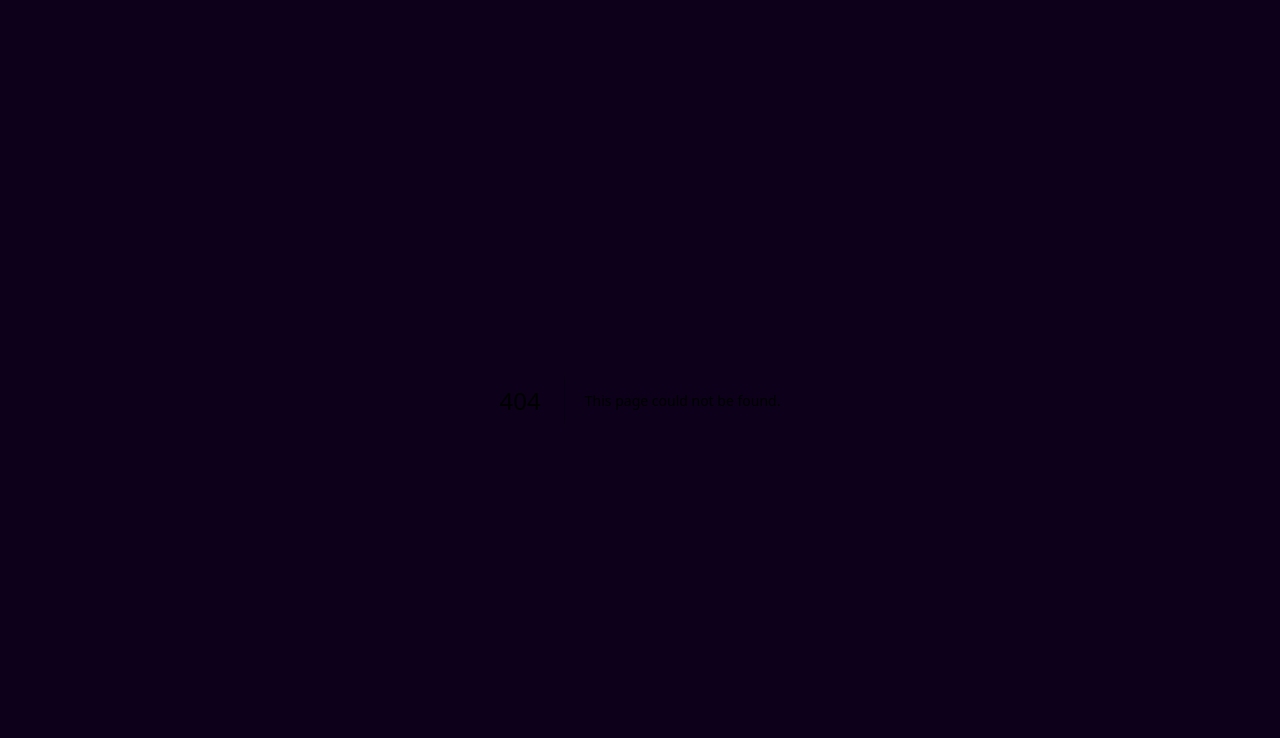
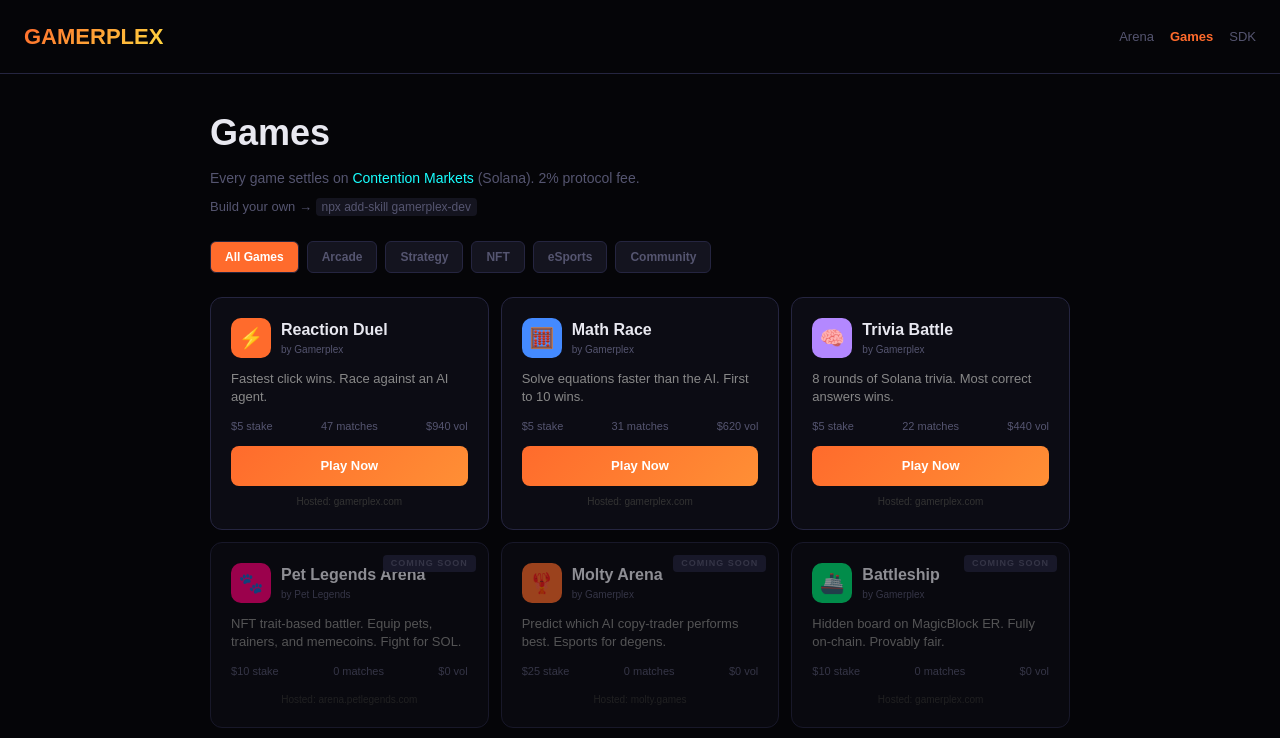
Before and after one commit to gamerplex/gamerplex-com, a Next.js app: page /games in a window 1280 px wide. Before the commit this address had no page. Shown: the top 738 px of the page. Built offline with nearby package versions, Linux system fonts and the light colour scheme.

Commit message:
Add /games portal, wire resolver to Cloud Run, update skill branding to Gamerplex Agents

```diff
--- /dev/null
+++ b/app/games/page.tsx
@@ -0,0 +1,253 @@
+"use client";
+
+import { useState } from "react";
+import Link from "next/link";
+
+// Game registry — any game that uses Contention Markets can be listed here.
+// In production this would be fetched from the resolver API or on-chain registry.
+const GAMES = [
+  {
+    id: "reaction-duel",
+    name: "Reaction Duel",
+    description: "Fastest click wins. Race against an AI agent.",
+    category: "arcade",
+    stake: 5,
+    path: "/play/reaction-duel",
+    hosted: "gamerplex.com",
+    author: "Gamerplex",
+    color: "#ff6b2c",
+    emoji: "⚡",
+    matches: 47,
+    volume: 940,
+    status: "live" as const,
+  },
+  {
+    id: "math-race",
+    name: "Math Race",
+    description: "Solve equations faster than the AI. First to 10 wins.",
+    category: "arcade",
+    stake: 5,
+    path: "/play/math-race",
+    hosted: "gamerplex.com",
+    author: "Gamerplex",
+    color: "#448aff",
+    emoji: "🧮",
+    matches: 31,
+    volume: 620,
+    status: "live" as const,
+  },
+  {
+    id: "trivia-battle",
+    name: "Trivia Battle",
+    description: "8 rounds of Solana trivia. Most correct answers wins.",
+    category: "arcade",
+    stake: 5,
+    path: "/play/trivia-battle",
+    hosted: "gamerplex.com",
+    author: "Gamerplex",
+    color: "#b388ff",
+    emoji: "🧠",
+    matches: 22,
+    volume: 440,
+    status: "live" as const,
+  },
+  {
+    id: "pet-legends",
+    name: "Pet Legends Arena",
+    description: "NFT trait-based battler. Equip pets, trainers, and memecoins. Fight for SOL.",
+    category: "nft",
+    stake: 10,
+    path: null,
+    hosted: "arena.petlegends.com",
+    author: "Pet Legends",
+    color: "#ff007a",
+    emoji: "🐾",
+    matches: 0,
+    volume: 0,
+    status: "coming-soon" as const,
+  },
+  {
+    id: "molty-arena",
+    name: "Molty Arena",
+    description: "Predict which AI copy-trader performs best. Esports for degens.",
+    category: "esports",
+    stake: 25,
+    path: null,
+    hosted: "molty.games",
+    author: "Gamerplex",
+    color: "#ff6b2c",
+    emoji: "🦞",
+    matches: 0,
+    volume: 0,
+    status: "coming-soon" as const,
+  },
+  {
+    id: "battleship",
+    name: "Battleship",
+    description: "Hidden board on MagicBlock ER. Fully on-chain. Provably fair.",
+    category: "strategy",
+    stake: 10,
+    path: null,
+    hosted: "gamerplex.com",
+    author: "Gamerplex",
+    color: "#00e676",
+    emoji: "🚢",
+    matches: 0,
+    volume: 0,
+    status: "coming-soon" as const,
+  },
+];
+
+const CATEGORIES = [
+  { id: "all", label: "All Games" },
+  { id: "arcade", label: "Arcade" },
+  { id: "strategy", label: "Strategy" },
+  { id: "nft", label: "NFT" },
+  { id: "esports", label: "eSports" },
+  { id: "community", label: "Community" },
+];
+
+export default function GamesPortal() {
+  const [category, setCategory] = useState("all");
+  const filtered = category === "all" ? GAMES : GAMES.filter((g) => g.category === category);
+
+  return (
+    <div style={{
+      minHeight: "100vh", background: "#050508", color: "#e8e8f0",
+      fontFamily: "'Space Grotesk', sans-serif",
+    }}>
+      {/* Header */}
+      <div style={{
+        padding: "20px 24px", borderBottom: "1px solid #252540",
+        display: "flex", justifyContent: "space-between", alignItems: "center",
+      }}>
+        <Link href="/" style={{ textDecoration: "none" }}>
+          <span style={{
+            fontSize: 22, fontWeight: 700,
+            background: "linear-gradient(135deg, #ff6b2c, #ffd740)",
+            WebkitBackgroundClip: "text", WebkitTextFillColor: "transparent",
+          }}>GAMERPLEX</span>
+        </Link>
+        <div style={{ display: "flex", gap: 16, fontSize: 13 }}>
+          <Link href="/" style={{ color: "#555570", textDecoration: "none" }}>Arena</Link>
+          <Link href="/games" style={{ color: "#ff6b2c", textDecoration: "none", fontWeight: 600 }}>Games</Link>
+          <a href="https://github.com/gamerplex" target="_blank" style={{ color: "#555570", textDecoration: "none" }}>SDK</a>
+        </div>
+      </div>
+
+      <div style={{ maxWidth: 900, margin: "0 auto", padding: "32px 20px" }}>
+        {/* Hero */}
+        <h1 style={{ fontSize: 36, fontWeight: 700, marginBottom: 8 }}>Games</h1>
+        <p style={{ color: "#555570", fontSize: 14, marginBottom: 8 }}>
+          Every game settles on <a href="https://contention.markets" style={{ color: "#18ffff", textDecoration: "none" }}>Contention Markets</a> (Solana). 2% protocol fee.
+        </p>
+        <p style={{ color: "#555570", fontSize: 13, marginBottom: 24 }}>
+          Build your own →{" "}
+          <code style={{ background: "#14141f", padding: "2px 6px", borderRadius: 4, fontSize: 12 }}>
+            npx add-skill gamerplex-dev
+          </code>
+        </p>
+
+        {/* Categories */}
+        <div style={{ display: "flex", gap: 8, marginBottom: 24, flexWrap: "wrap" }}>
+          {CATEGORIES.map((c) => (
+            <button
+              key={c.id}
+              onClick={() => setCategory(c.id)}
+              style={{
+                background: category === c.id ? "#ff6b2c" : "#14141f",
+                color: category === c.id ? "white" : "#555570",
+                border: "1px solid #252540", borderRadius: 6,
+                padding: "6px 14px", fontSize: 12, fontWeight: 600,
+                cursor: "pointer", fontFamily: "'Space Grotesk', sans-serif",
+              }}
+            >{c.label}</button>
+          ))}
+        </div>
+
+        {/* Game Grid */}
+        <div style={{ display: "grid", gridTemplateColumns: "repeat(auto-fill, minmax(260px, 1fr))", gap: 12 }}>
+          {filtered.map((game) => (
+            <div key={game.id} style={{
+              background: "#0c0c14", border: "1px solid #252540", borderRadius: 12,
+              padding: 20, transition: "border-color 0.2s", cursor: game.status === "live" ? "pointer" : "default",
+              opacity: game.status === "live" ? 1 : 0.6,
+              position: "relative",
+            }}>
+              {game.status === "coming-soon" && (
+                <div style={{
+                  position: "absolute", top: 12, right: 12,
+                  background: "#252540", color: "#555570", fontSize: 9,
+                  padding: "2px 8px", borderRadius: 4, textTransform: "uppercase",
+                  letterSpacing: 1, fontWeight: 600,
+                }}>Coming Soon</div>
+              )}
+
+              <div style={{ display: "flex", alignItems: "center", gap: 10, marginBottom: 12 }}>
+                <div style={{
+                  width: 40, height: 40, borderRadius: 10, background: game.color,
+                  display: "flex", alignItems: "center", justifyContent: "center", fontSize: 20,
+                }}>{game.emoji}</div>
+                <div>
+                  <div style={{ fontSize: 16, fontWeight: 700 }}>{game.name}</div>
+                  <div style={{ fontSize: 10, color: "#555570" }}>by {game.author}</div>
+                </div>
+              </div>
+
+              <p style={{ fontSize: 13, color: "#888", marginBottom: 12, lineHeight: 1.4 }}>
+                {game.description}
+              </p>
+
+              <div style={{ display: "flex", justifyContent: "space-between", fontSize: 11, color: "#555570", marginBottom: 12 }}>
+                <span>${game.stake} stake</span>
+                <span>{game.matches} matches</span>
+                <span>${game.volume} vol</span>
+              </div>
+
+              {game.status === "live" && game.path && (
+                <Link href={game.path} style={{
+                  display: "block", textAlign: "center",
+                  background: "linear-gradient(135deg, #ff6b2c, #ff8f35)",
+                  color: "white", padding: "10px", borderRadius: 8,
+                  fontSize: 13, fontWeight: 700, textDecoration: "none",
+                }}>Play Now</Link>
+              )}
+
+              {game.status === "live" && !game.path && game.hosted && (
+                <a href={`https://${game.hosted}`} target="_blank" style={{
+                  display: "block", textAlign: "center",
+                  background: "#14141f", border: "1px solid #252540",
+                  color: "#e8e8f0", padding: "10px", borderRadius: 8,
+                  fontSize: 13, fontWeight: 700, textDecoration: "none",
+                }}>Play on {game.hosted}</a>
+              )}
+
+              <div style={{ fontSize: 10, color: "#333", marginTop: 8, textAlign: "center" }}>
+                Hosted: {game.hosted}
+              </div>
+            </div>
+          ))}
+
+          {/* Create Your Own Card */}
+          <div style={{
+            background: "linear-gradient(135deg, #1a1028, #0f1a2e)",
+            border: "1px dashed #2a2050", borderRadius: 12, padding: 20,
+            display: "flex", flexDirection: "column", alignItems: "center", justifyContent: "center",
+            textAlign: "center", minHeight: 200,
+          }}>
+            <div style={{ fontSize: 32, marginBottom: 8 }}>🎮</div>
+            <div style={{ fontSize: 16, fontWeight: 700, marginBottom: 4 }}>Build Your Game</div>
+            <div style={{ fontSize: 12, color: "#555570", marginBottom: 16 }}>
+              Use Claude Code + Gamerplex Skill to create a wagered game in minutes.
+            </div>
+            <a href="https://github.com/gamerplex/gamerplex-sdk" target="_blank" style={{
+              background: "#14141f", border: "1px solid #252540",
+              color: "#e8e8f0", padding: "8px 20px", borderRadius: 8,
+              fontSize: 12, fontWeight: 600, textDecoration: "none",
+            }}>View SDK →</a>
+          </div>
+        </div>
+      </div>
+    </div>
+  );
+}
--- a/app/play/shared.tsx
+++ b/app/play/shared.tsx
@@ -11,7 +11,7 @@
 } from "@solana/spl-token";
 import { useState, useCallback } from "react";
 
-const RESOLVER_URL = process.env.NEXT_PUBLIC_RESOLVER_URL || "http://localhost:8080";
+const RESOLVER_URL = process.env.NEXT_PUBLIC_RESOLVER_URL || "https://gamerplex-resolver-508521387980.us-central1.run.app";
 const MINT = new PublicKey(process.env.NEXT_PUBLIC_MINT || "5cfYRyjyzq5DSHpJPr5ipQQ48RHSn49Y75AWNMxaambt");
 
 export type GamePhase = "connect" | "matchmaking" | "depositing" | "playing" | "resolving" | "result";
```
